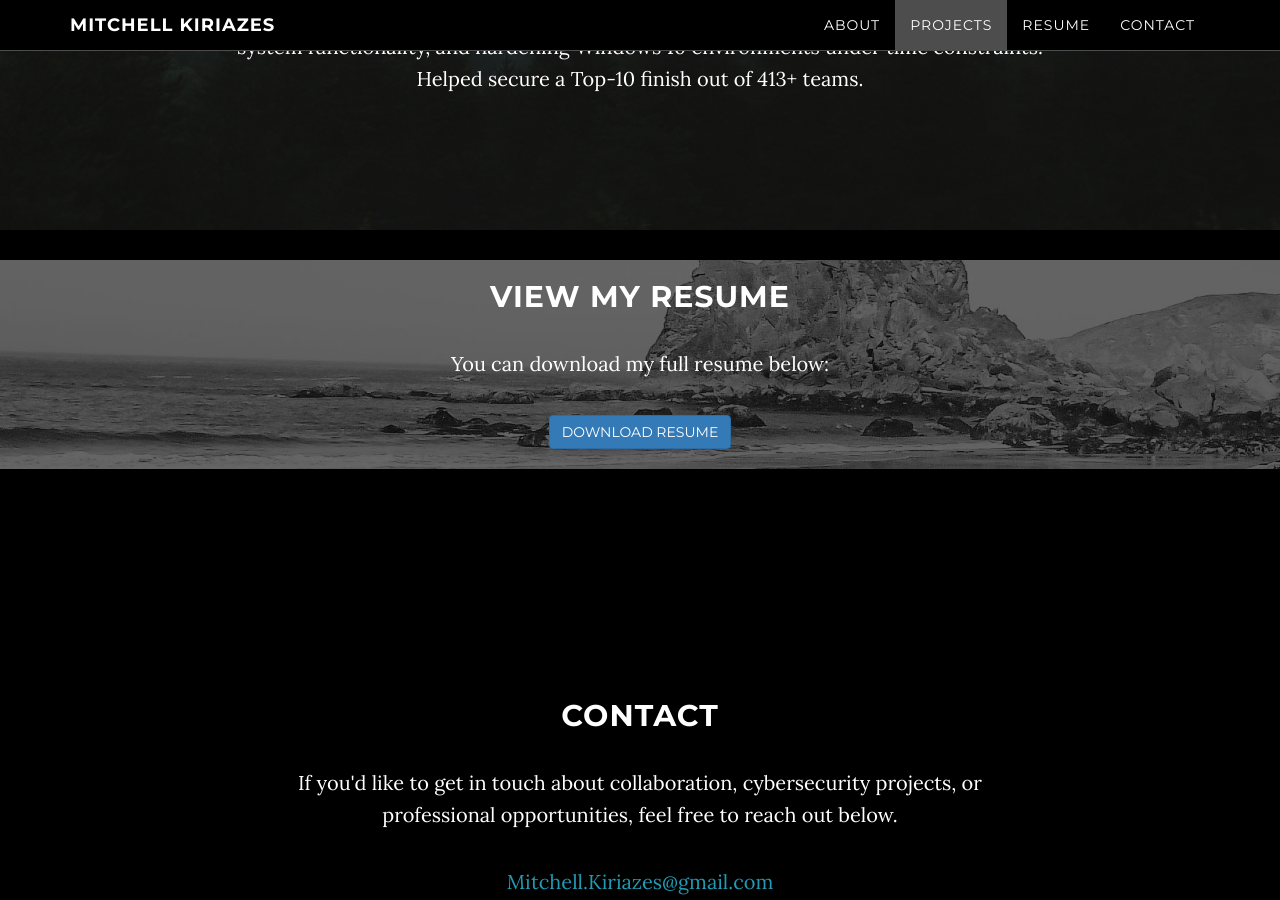
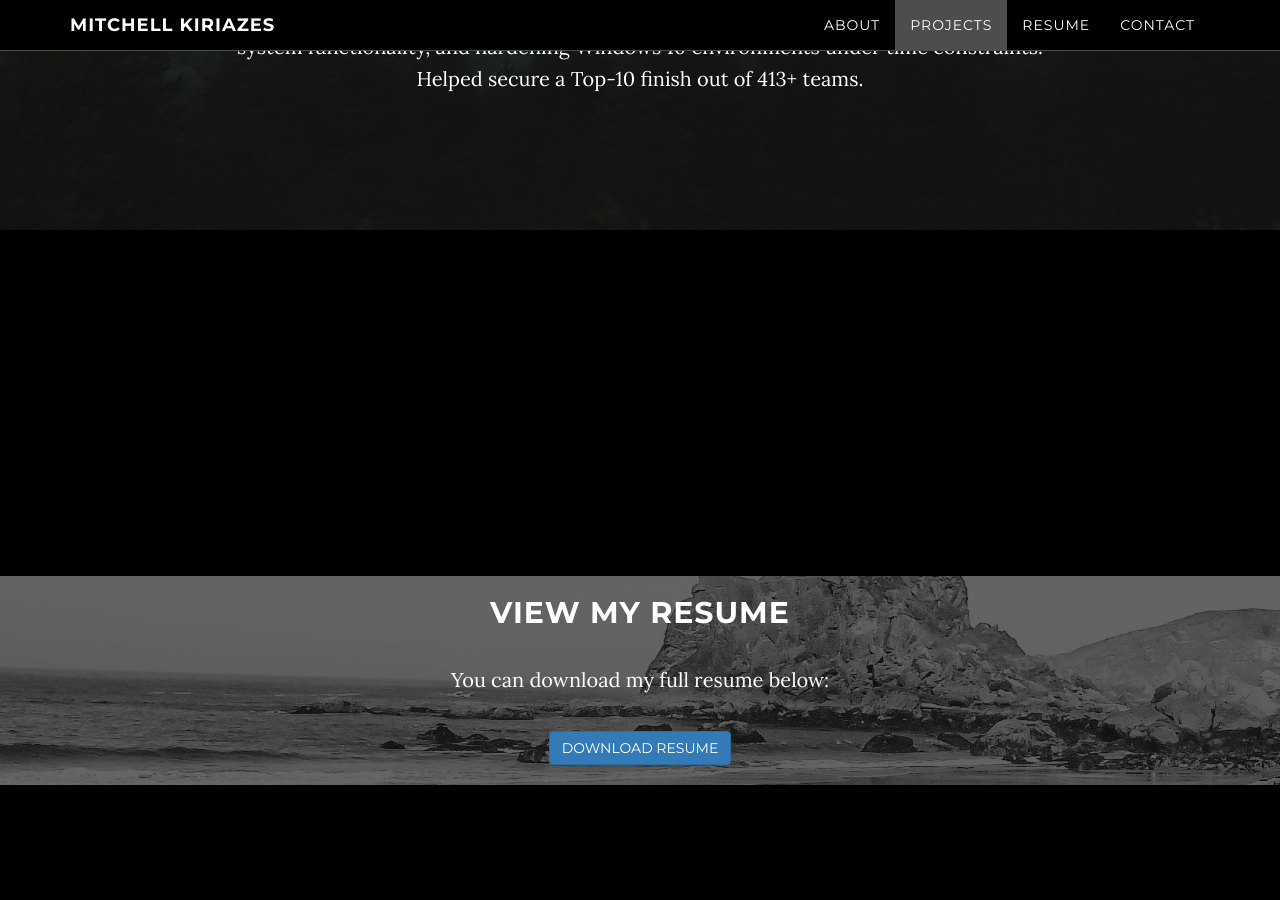
Before and after one commit to M-Kiriazes/M-Kiriazes.github.io, a Jekyll site: the page built from index.html, in a window 1280 px wide and 900 px high, scrolled down 2443 px. Built offline with Jekyll 4.4.1, drawn with Linux system fonts in a browser that asks for light colours.

Commit message:
Update download.html
tweaking resume section

```diff
--- a/_includes/download.html
+++ b/_includes/download.html
@@ -1,6 +1,6 @@
 <!-- Download Section -->
-<section id="download" class="text-center" style="padding-top: 30px; padding-bottom: 30px; background: linear-gradient(to bottom, rgba(0, 0, 0, 0) 0%, rgba(0,0,0,0.2) 100%);">
-  <div class="download-section">
+<section id="download" class="text-center" style="min-height: 100vh; display: flex; align-items: center; background: linear-gradient(to bottom, rgba(0, 0, 0, 0) 0%, rgba(0,0,0,0.4) 100%);">
+  <div class="download-section" style="width: 100%;">
     <div class="container">
       <div class="col-lg-8 col-lg-offset-2">
         <h2 class="mb-4">View My Resume</h2>
```
